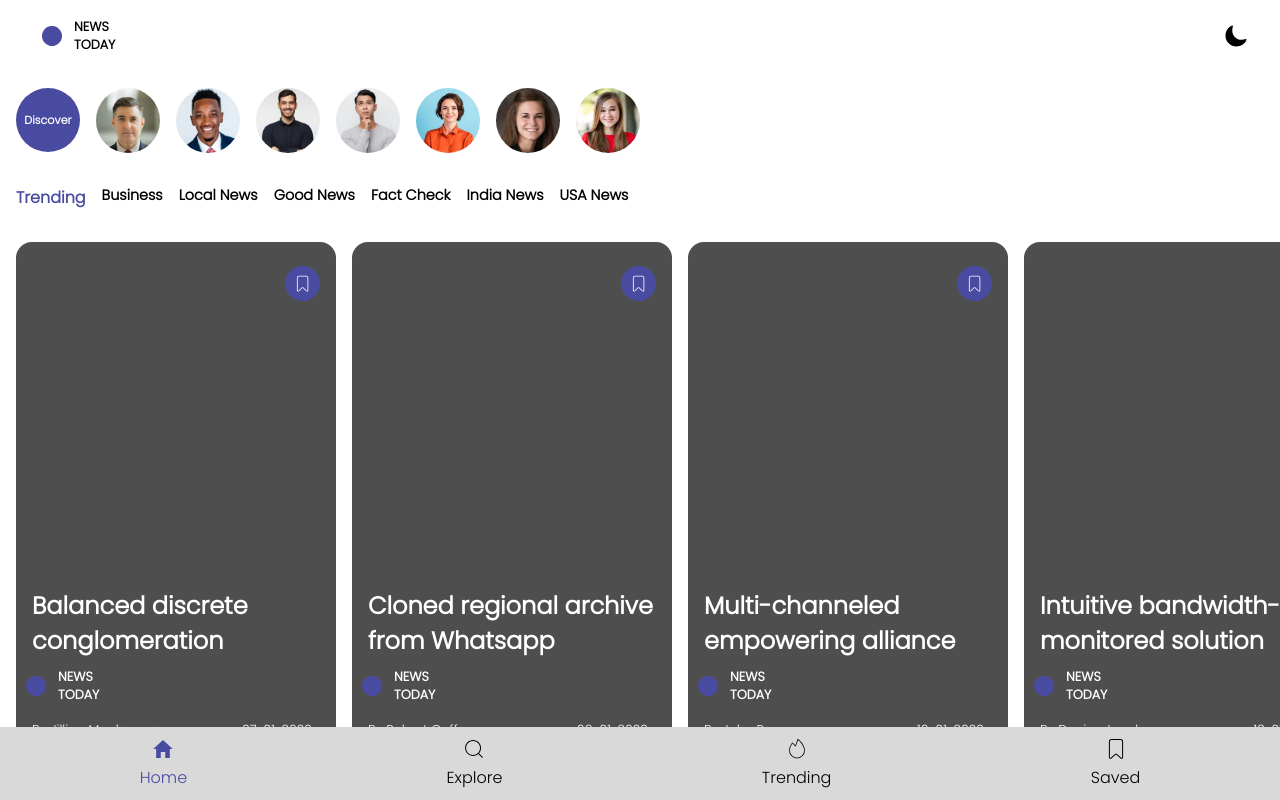
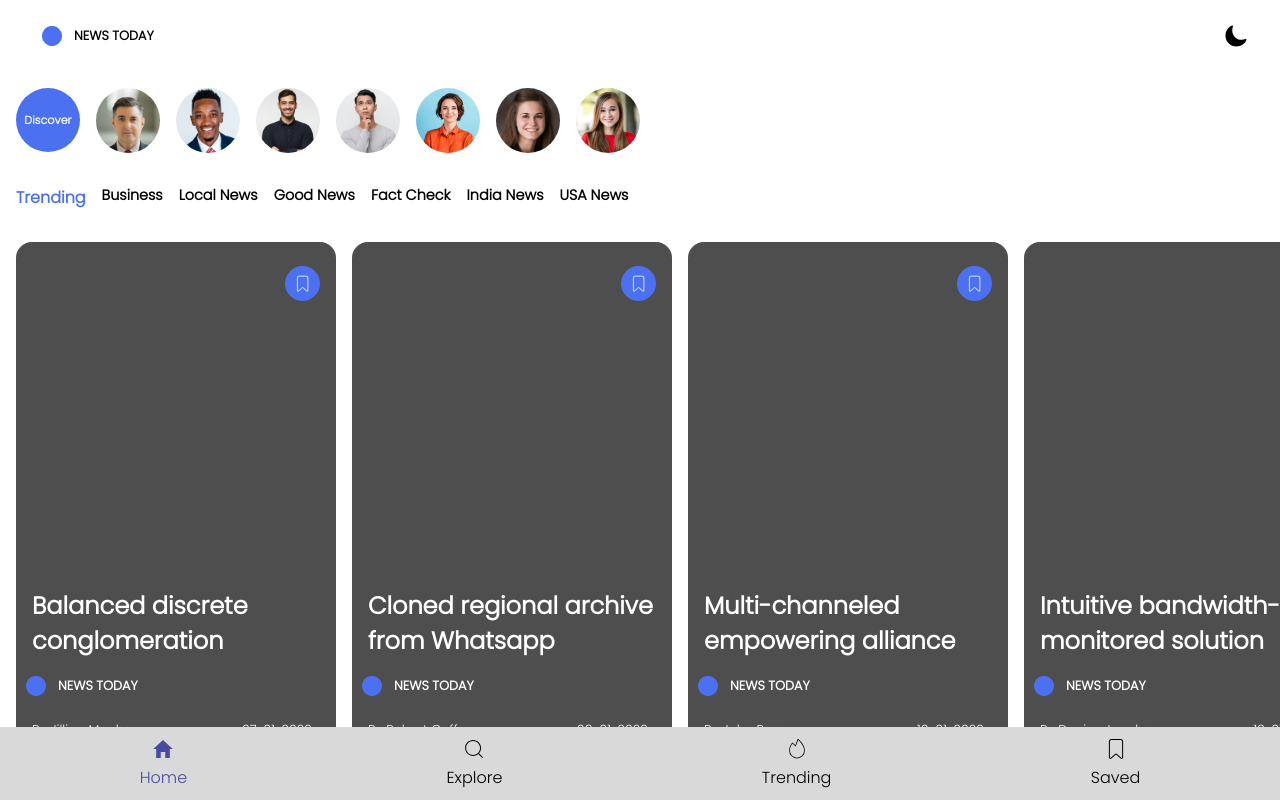
Before and after one commit to tishasaha32/news-today, a React (Create React App) app: page / in a window 1280 px wide. Built offline with nearby package versions, Linux system fonts and the light colour scheme; data requests are answered from the project's data file; a web font is replaced by a local one.

Commit message:
Changes the colour

```diff
--- a/src/common/HeaderTitle.js
+++ b/src/common/HeaderTitle.js
@@ -7,9 +7,7 @@ function HeaderTitle() {
     <div className={styles.headlineContainer}>
       <VscCircleFilled className={styles.circle} />
       <div className={styles.headlineText}>
-        <p>
-          NEWS<br></br>TODAY
-        </p>
+        <p>NEWS TODAY</p>
       </div>
     </div>
   );
--- a/src/common/HeaderTitle.module.css
+++ b/src/common/HeaderTitle.module.css
@@ -4,7 +4,7 @@
     gap: 2px;
 }
 .circle{
-    color: #494ba1;
+    color: #4C71F0;
     font-size: 2.5rem;
 }
 .headlineText{
--- a/src/components/HomePageCategory.module.css
+++ b/src/components/HomePageCategory.module.css
@@ -15,6 +15,6 @@
 }
 .activeCategoryText{
     white-space: nowrap;
-    color: #494ba1;
+    color: #4C71F0;
     font-weight: bolder;
 }
--- a/src/components/HomePageStories.module.css
+++ b/src/components/HomePageStories.module.css
@@ -8,7 +8,6 @@
 .storiesContainer::-webkit-scrollbar{
     display: none;
 }
-
 .discoverText{
     display: flex;
     align-items: center;
@@ -16,8 +15,8 @@
     width: 4rem;
     height: 4rem;
     border-radius: 50%;
-    background-color: #494ba1;
     color: white;
+    background-color: #4C71F0;
     font-size: 0.7rem;
     font-weight: bold;
 }
--- a/src/components/NewsCards.module.css
+++ b/src/components/NewsCards.module.css
@@ -34,7 +34,7 @@
     top: 3vh;
     right: 2vh;
     z-index: 2;
-    background-color: #494ba1;
+    background-color: #4C71F0;
     display: flex;
     justify-content: center;
     align-items: center;
```
